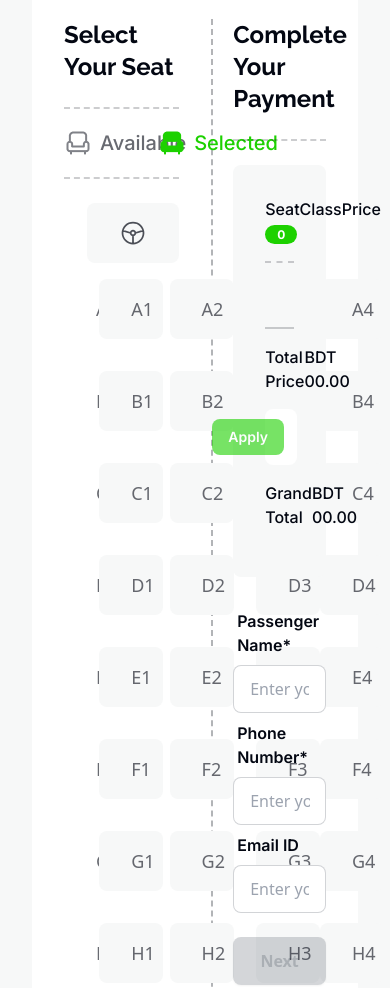
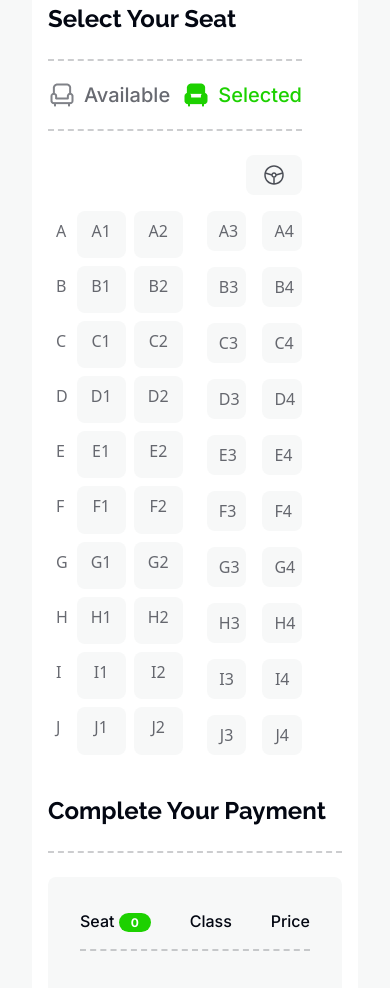
Before and after one commit to byteFarhan/B9A5-smart-ticketing, a plain HTML site: page index.html in a window 390 px wide. Shown: the part 2676-3664 px from the top of the page. Drawn offline with nearby package versions, Linux system fonts and the light colour scheme.

Commit message:
make Select Your Seat sectionresponsive.

```diff
--- a/index.html
+++ b/index.html
@@ -232,7 +232,7 @@
                             <div class="flex flex-col items-center gap-3 md:flex-row">
                                 <img src="./images/bus-logo.png" alt="" class="object-cover w-16 h-12">
                                 <div>
-                                    <h4 class="text-2xl  md:text-3xl"><span class="text-primary">Greenline</span>
+                                    <h4 class="text-2xl md:text-3xl"><span class="text-primary">Greenline</span>
                                         Paribahan</h4>
                                     <p class="lg:text-lg text-light-gray font-inter">Coach-009-WEB ! AC_Business</p>
                                 </div>
@@ -286,9 +286,10 @@
 
                 </div>
                 <!-- ////////////////////////////////////// -->
-                <div class="grid grid-cols-5 gap-5 p-8 mt-10 bg-white rounded-xl">
+                <div class="grid grid-cols-1 gap-10 p-4 mt-10 bg-white md:p-8 lg:gap-5 lg:grid-cols-5 rounded-xl">
                     <!-- Select Your Seat -->
-                    <div class="col-span-3 pr-8 border-r-2 border-dashed border-border-gray-dark">
+                    <div
+                        class="col-auto border-none lg:pr-8 lg:border-r-2 lg:border-dashed lg:col-span-3 border-border-gray-dark">
                         <div class="pb-6">
                             <h5>Select Your Seat</h5>
                         </div>
@@ -304,78 +305,78 @@
                             </span>
                         </div>
                         <div class="flex justify-end mt-6 -mb-4">
-                            <div class="bg-[#F7F8F8] px-8 py-4 rounded-lg">
-                                <img src="./images/steering-wheel.svg" alt="" class="size-7">
+                            <div class="bg-[#F7F8F8] px-4 py-2 md:px-8 md:py-4 rounded-lg">
+                                <img src="./images/steering-wheel.svg" alt="" class="size-6 md:size-7">
                             </div>
                         </div>
 
                         <!-- <div class="grid grid-cols-7 gap-12 *:border-2 pt-8"> -->
-                        <div class="grid grid-cols-7 gap-12 pt-8">
+                        <div class="grid grid-cols-7 gap-6 pt-8 md:gap-12">
                             <div
-                                class="col-span-4 grid grid-cols-5 gap-8 *:text-center *:py-4 *:px-8 *:inline-block *:rounded-lg *:font-medium *:text-lg text-light-gray *:cursor-pointer">
+                                class="col-span-4 grid grid-cols-5 gap-2 md:gap-6 lg:gap-8 *:text-center *:px-2 *:py-2 md:*:py-4 md:*:px-8 *:inline-block *:rounded-lg *:font-medium md:*:text-lg text-light-gray *:cursor-pointer">
                                 <!-- <span class="col-auto"></span>
                             <span class="col-span-2"></span>
                             <span class="col-span-2"></span> -->
                                 <span class="col-auto">A</span>
-                                <span id="A1" class="bg-[#F7F8F8] col-span-2">A1</span>
-                                <span id="A2" class="bg-[#F7F8F8] col-span-2">A2</span>
+                                <span id="A1" class="passenger-seat bg-[#F7F8F8] col-span-2">A1</span>
+                                <span id="A2" class="passenger-seat bg-[#F7F8F8] col-span-2">A2</span>
                                 <span class="col-auto">B</span>
-                                <span id="B1" class="bg-[#F7F8F8] col-span-2">B1</span>
-                                <span id="B2" class="bg-[#F7F8F8] col-span-2">B2</span>
+                                <span id="B1" class="passenger-seat bg-[#F7F8F8] col-span-2">B1</span>
+                                <span id="B2" class="passenger-seat bg-[#F7F8F8] col-span-2">B2</span>
                                 <span class="col-auto">C</span>
-                                <span id="C1" class="bg-[#F7F8F8] col-span-2">C1</span>
-                                <span id="C2" class="bg-[#F7F8F8] col-span-2">C2</span>
+                                <span id="C1" class="passenger-seat bg-[#F7F8F8] col-span-2">C1</span>
+                                <span id="C2" class="passenger-seat bg-[#F7F8F8] col-span-2">C2</span>
                                 <span class="col-auto">D</span>
-                                <span id="D1" class="bg-[#F7F8F8] col-span-2">D1</span>
-                                <span id="D2" class="bg-[#F7F8F8] col-span-2">D2</span>
+                                <span id="D1" class="passenger-seat bg-[#F7F8F8] col-span-2">D1</span>
+                                <span id="D2" class="passenger-seat bg-[#F7F8F8] col-span-2">D2</span>
                                 <span class="col-auto">E</span>
-                                <span id="E1" class="bg-[#F7F8F8] col-span-2">E1</span>
-                                <span id="E2" class="bg-[#F7F8F8] col-span-2">E2</span>
+                                <span id="E1" class="passenger-seat bg-[#F7F8F8] col-span-2">E1</span>
+                                <span id="E2" class="passenger-seat bg-[#F7F8F8] col-span-2">E2</span>
                                 <span class="col-auto">F</span>
-                                <span id="F1" class="bg-[#F7F8F8] col-span-2">F1</span>
-                                <span id="F2" class="bg-[#F7F8F8] col-span-2">F2</span>
+                                <span id="F1" class="passenger-seat bg-[#F7F8F8] col-span-2">F1</span>
+                                <span id="F2" class="passenger-seat bg-[#F7F8F8] col-span-2">F2</span>
                                 <span class="col-auto">G</span>
-                                <span id="G1" class="bg-[#F7F8F8] col-span-2">G1</span>
-                                <span id="G2" class="bg-[#F7F8F8] col-span-2">G2</span>
+                                <span id="G1" class="passenger-seat bg-[#F7F8F8] col-span-2">G1</span>
+                                <span id="G2" class="passenger-seat bg-[#F7F8F8] col-span-2">G2</span>
                                 <span class="col-auto">H</span>
-                                <span id="H1" class="bg-[#F7F8F8] col-span-2">H1</span>
-                                <span id="H2" class="bg-[#F7F8F8] col-span-2">H2</span>
+                                <span id="H1" class="passenger-seat bg-[#F7F8F8] col-span-2">H1</span>
+                                <span id="H2" class="passenger-seat bg-[#F7F8F8] col-span-2">H2</span>
                                 <span class="col-auto">I</span>
-                                <span id="I1" class="bg-[#F7F8F8] col-span-2">I1</span>
-                                <span id="I2" class="bg-[#F7F8F8] col-span-2">I2</span>
+                                <span id="I1" class="passenger-seat bg-[#F7F8F8] col-span-2">I1</span>
+                                <span id="I2" class="passenger-seat bg-[#F7F8F8] col-span-2">I2</span>
                                 <span class="col-auto">J</span>
-                                <span id="J1" class="bg-[#F7F8F8] col-span-2">J1</span>
-                                <span id="J2" class="bg-[#F7F8F8] col-span-2">J2</span>
+                                <span id="J1" class="passenger-seat bg-[#F7F8F8] col-span-2">J1</span>
+                                <span id="J2" class="passenger-seat bg-[#F7F8F8] col-span-2">J2</span>
                                 <!-- <span class="col-auto"></span>
                             <span class="bg-[#F7F8F8] col-span-2">1</span>
                             <span class="bg-[#F7F8F8] col-span-2">2</span> -->
                             </div>
                             <!-- <div class="col-auto"></div> -->
                             <div
-                                class="col-span-3 grid grid-cols-2 gap-8 *:text-center *:py-4 *:px-8 *:inline-block *:rounded-lg *:font-medium *:text-lg text-light-gray *:cursor-pointer">
+                                class="col-span-3 grid grid-cols-2 gap-4 md:gap-6 lg:gap-8 *:text-center *:px-3 *:py-2 md:*:py-4 md:*:px-8 *:inline-block *:rounded-lg *:font-medium md:*:text-lg text-light-gray *:cursor-pointer">
                                 <!-- <span class="hidden col-span-1 bg-none"></span>
                             <span class="col-span-1"><img src="./images/steering-wheel.svg" alt=""
                                     class="mx-auto size-7"></span> -->
-                                <span id="A3" class="bg-[#F7F8F8] col-span-1">A3</span>
-                                <span id="A4" class="bg-[#F7F8F8] col-span-1">A4</span>
-                                <span id="B3" class="bg-[#F7F8F8] col-span-1">B3</span>
-                                <span id="B4" class="bg-[#F7F8F8] col-span-1">B4</span>
-                                <span id="C3" class="bg-[#F7F8F8] col-span-1">C3</span>
-                                <span id="C4" class="bg-[#F7F8F8] col-span-1">C4</span>
-                                <span id="D3" class="bg-[#F7F8F8] col-span-1">D3</span>
-                                <span id="D4" class="bg-[#F7F8F8] col-span-1">D4</span>
-                                <span id="E3" class="bg-[#F7F8F8] col-span-1">E3</span>
-                                <span id="E4" class="bg-[#F7F8F8] col-span-1">E4</span>
-                                <span id="F3" class="bg-[#F7F8F8] col-span-1">F3</span>
-                                <span id="F4" class="bg-[#F7F8F8] col-span-1">F4</span>
-                                <span id="G3" class="bg-[#F7F8F8] col-span-1">G3</span>
-                                <span id="G4" class="bg-[#F7F8F8] col-span-1">G4</span>
-                                <span id="H3" class="bg-[#F7F8F8] col-span-1">H3</span>
-                                <span id="H4" class="bg-[#F7F8F8] col-span-1">H4</span>
-                                <span id="I3" class="bg-[#F7F8F8] col-span-1">I3</span>
-                                <span id="I4" class="bg-[#F7F8F8] col-span-1">I4</span>
-                                <span id="J3" class="bg-[#F7F8F8] col-span-1">J3</span>
-                                <span id="J4" class="bg-[#F7F8F8] col-span-1">J4</span>
+                                <span id="A3" class="passenger-seat bg-[#F7F8F8] col-span-1">A3</span>
+                                <span id="A4" class="passenger-seat bg-[#F7F8F8] col-span-1">A4</span>
+                                <span id="B3" class="passenger-seat bg-[#F7F8F8] col-span-1">B3</span>
+                                <span id="B4" class="passenger-seat bg-[#F7F8F8] col-span-1">B4</span>
+                                <span id="C3" class="passenger-seat bg-[#F7F8F8] col-span-1">C3</span>
+                                <span id="C4" class="passenger-seat bg-[#F7F8F8] col-span-1">C4</span>
+                                <span id="D3" class="passenger-seat bg-[#F7F8F8] col-span-1">D3</span>
+                                <span id="D4" class="passenger-seat bg-[#F7F8F8] col-span-1">D4</span>
+                                <span id="E3" class="passenger-seat bg-[#F7F8F8] col-span-1">E3</span>
+                                <span id="E4" class="passenger-seat bg-[#F7F8F8] col-span-1">E4</span>
+                                <span id="F3" class="passenger-seat bg-[#F7F8F8] col-span-1">F3</span>
+                                <span id="F4" class="passenger-seat bg-[#F7F8F8] col-span-1">F4</span>
+                                <span id="G3" class="passenger-seat bg-[#F7F8F8] col-span-1">G3</span>
+                                <span id="G4" class="passenger-seat bg-[#F7F8F8] col-span-1">G4</span>
+                                <span id="H3" class="passenger-seat bg-[#F7F8F8] col-span-1">H3</span>
+                                <span id="H4" class="passenger-seat bg-[#F7F8F8] col-span-1">H4</span>
+                                <span id="I3" class="passenger-seat bg-[#F7F8F8] col-span-1">I3</span>
+                                <span id="I4" class="passenger-seat bg-[#F7F8F8] col-span-1">I4</span>
+                                <span id="J3" class="passenger-seat bg-[#F7F8F8] col-span-1">J3</span>
+                                <span id="J4" class="passenger-seat bg-[#F7F8F8] col-span-1">J4</span>
                                 <!-- <span class="col-span-1">3</span>
                             <span class="col-span-1">4</span> -->
                             </div>
```
Lines whose indentation alone changed are shown as unchanged.
